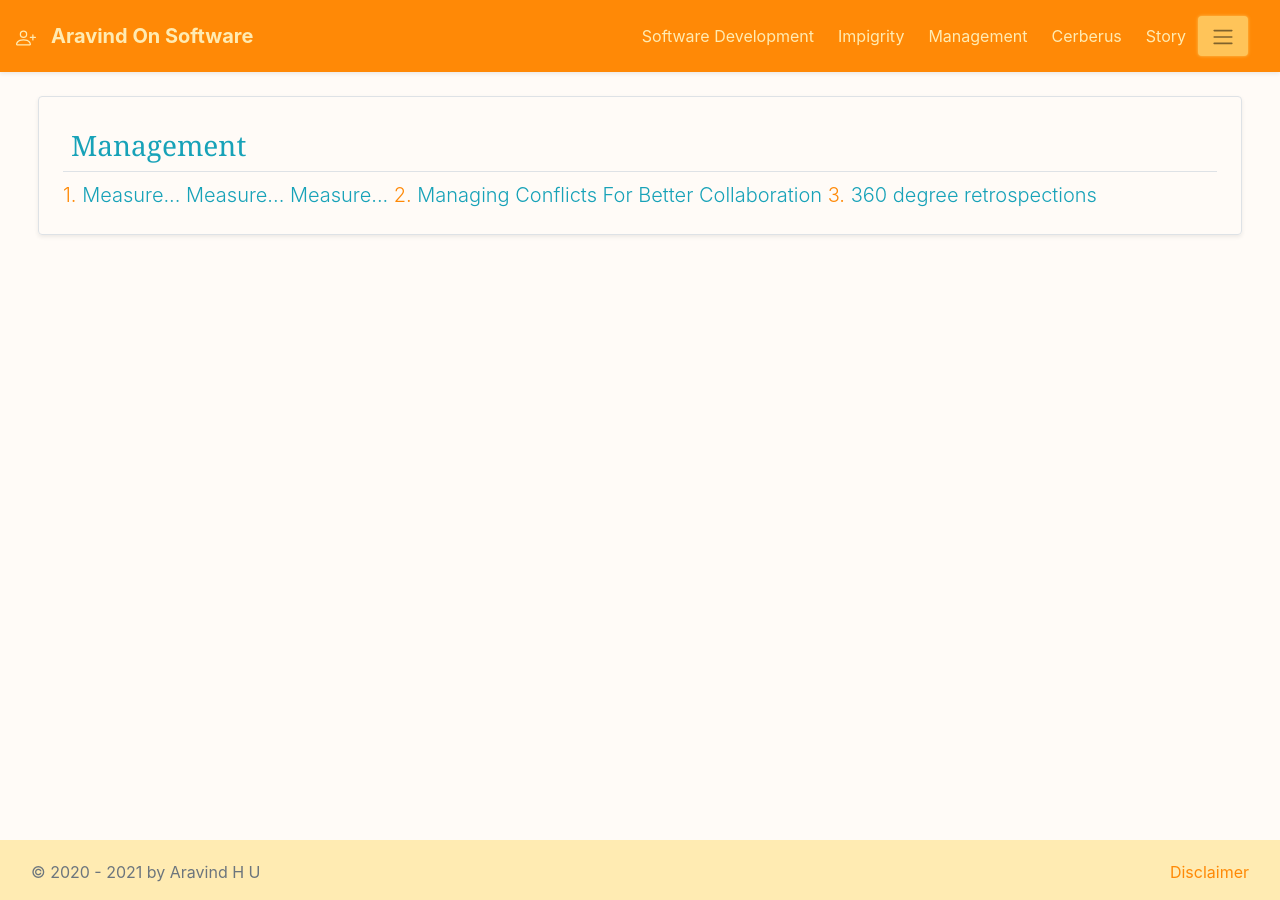
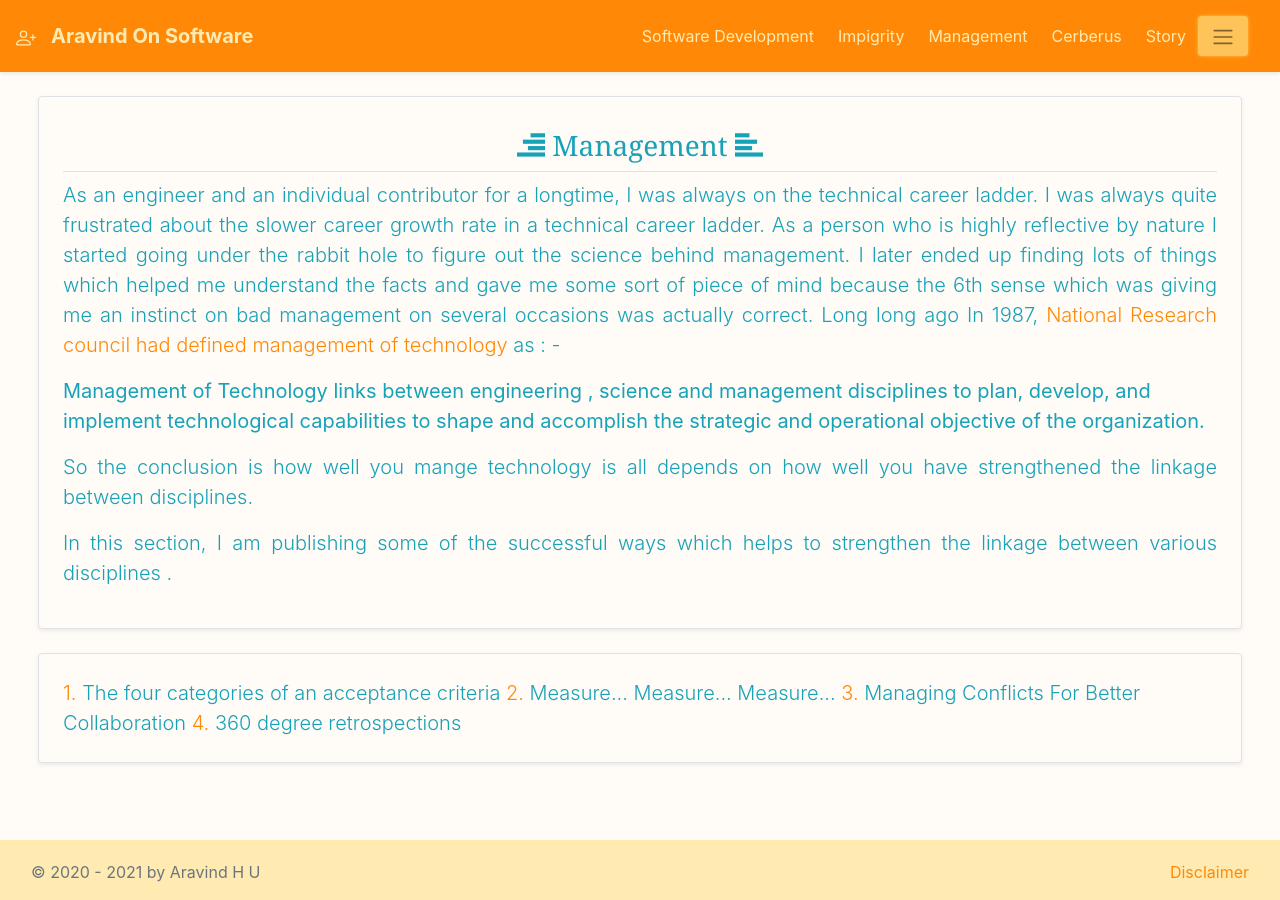
Before and after one commit to aravind666/aravind666.github.io, a Jekyll site: the page built from management.html, in a window 1280 px wide. Built offline with Jekyll 4.4.1, drawn with Linux system fonts in a browser that asks for light colours.

```diff
--- a/assets/css/main.css
+++ b/assets/css/main.css
@@ -69,6 +69,13 @@ blockquote a,
 /*.cursor-pointer{*/
 /*    cursor: pointer;*/
 /*}*/
+
+.flip-icon {
+    transform: scaleX(-1);
+}
+
+
+
 
 .jumbotron a:hover,
 .jumbotron a:focus,
--- a/cerberus.html
+++ b/cerberus.html
@@ -10,7 +10,7 @@ description: "It is a tool to measure code quality parameters, which can be used
     <div class="col">
         <div class="no-gutters border rounded mb-4 shadow-sm h-md-250">
             <div class="p-4">
-                <h3 class="p-2 border-bottom text-center"> <i class="el el-guidedog"></i> The Cerberus <i class="el el-guidedog"></i></h3>
+                <h3 class="p-2 border-bottom text-center"> <i class="el el-guidedog flip-icon"></i> The Cerberus <i class="el el-guidedog"></i></h3>
                 <p class="lead text-justify">
                     <a class="kesari-text" target="_blank" href="https://github.com/philips-software/cerberus">Cerberus</a> was a brain child of my self and my fellow colleague <a target="_blank" class="kesari-text" href="https://www.dsvellal.com/">Datta</a>.
                     It is a tool to measure code quality parameters, which can be used as a watch dog to observe code quality parameters like copy paste errors,
--- a/management.html
+++ b/management.html
@@ -13,9 +13,30 @@ at Philips Innovation Campus Bangalore."
     {% assign category = site.categories["Management"] %}
     <div class="col">
         <div class="no-gutters border rounded mb-4 shadow-sm h-md-250">
+            <div class="p-4">
+                <h3 class="p-2 border-bottom text-center"> <i class="el el-align-right"></i> Management <i class="el el-align-left"></i></h3>
+                <p class="lead text-justify">
+                    As an engineer and an individual contributor for a longtime, I was always on the technical career ladder. I was always quite frustrated
+                   about the slower career growth rate  in a technical career ladder. As a person who is highly reflective by nature I started going under the rabbit hole to figure out
+                   the science behind management. I later ended up finding lots of things which helped me understand the facts and gave me some sort of piece of mind because the 6th sense which was giving me an instinct on bad management on several occasions was actually correct.
+                    Long long ago In 1987, <a class="kesari-text" target="_blank" href="https://www.nap.edu/read/18890/chapter/4">National Research council had defined management of technology</a> as : -
+                </p>
+                <blockquote class="blockquote">
+                    Management of Technology links between engineering , science and management disciplines to plan, develop, and implement technological capabilities to shape and accomplish
+                    the strategic and operational objective of the organization.
+                </blockquote>
+                <p class="lead text-justify">
+                    So the conclusion is how well you mange technology is all depends on how well you have strengthened the linkage between disciplines.
+                </p>
+                <p class="lead text-justify">
+                    In this section, I am publishing some of the successful ways which helps to
+                    strengthen the linkage between various disciplines .
+                </p>
+            </div>
+        </div>
+        <div class="no-gutters border rounded mb-4 shadow-sm h-md-250">
 
             <div class="p-4">
-                <h3 class="p-2 border-bottom"> Management </h3>
                 <p class="card-text mb-auto kesari-text lead">{% for post in category %}{{ forloop.index }}.&nbsp;<a class="link-to-post" href="{{ post.url | prepend: site.baseurl }}">{{ post.title }} </a>{% endfor %}</p>
             </div>
         </div>
```
Also changed, not shown: _posts/management/2020-12-31-the-four-categories-acceptance-criteria.md (added, +25 -0 lines).
